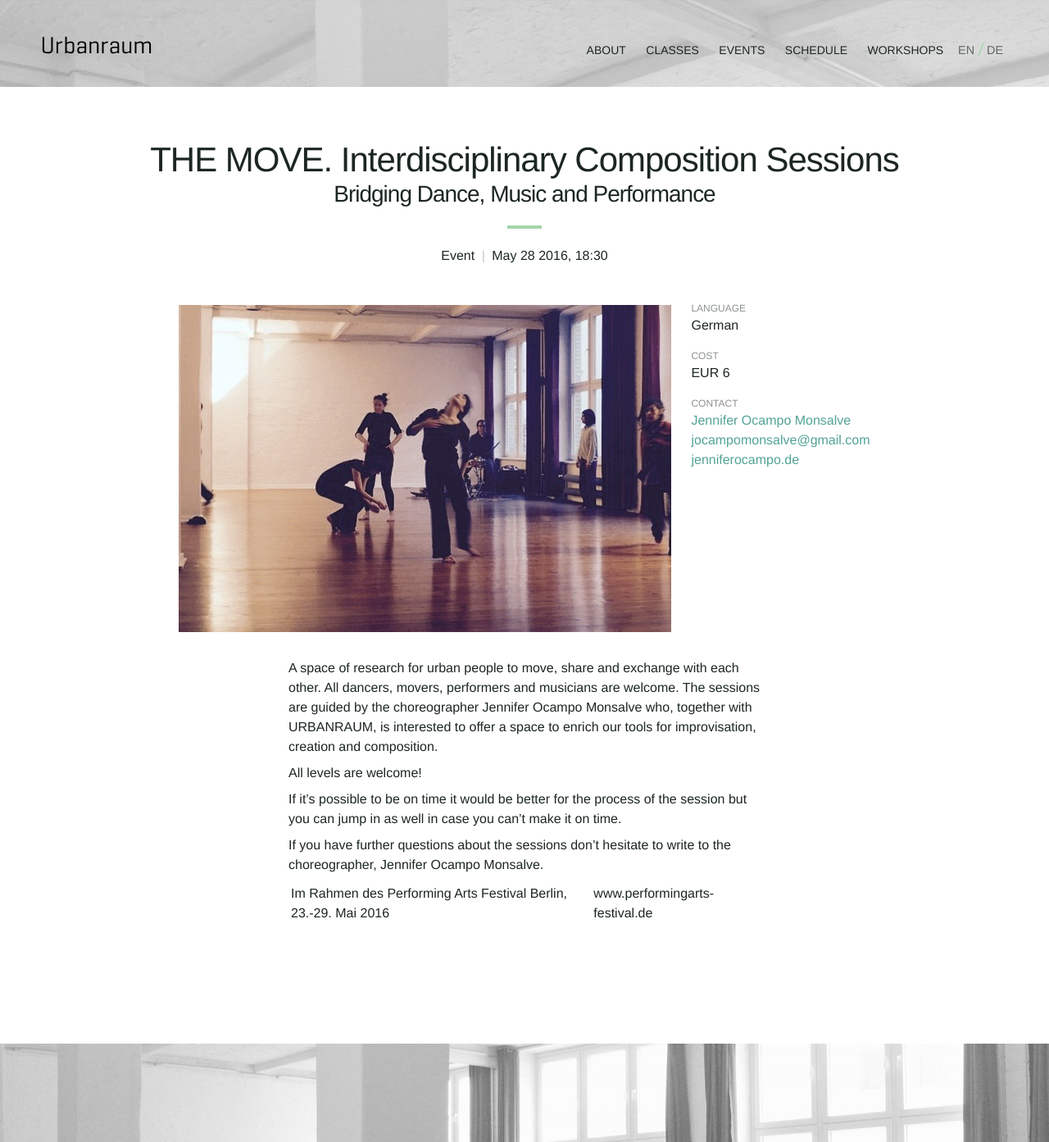
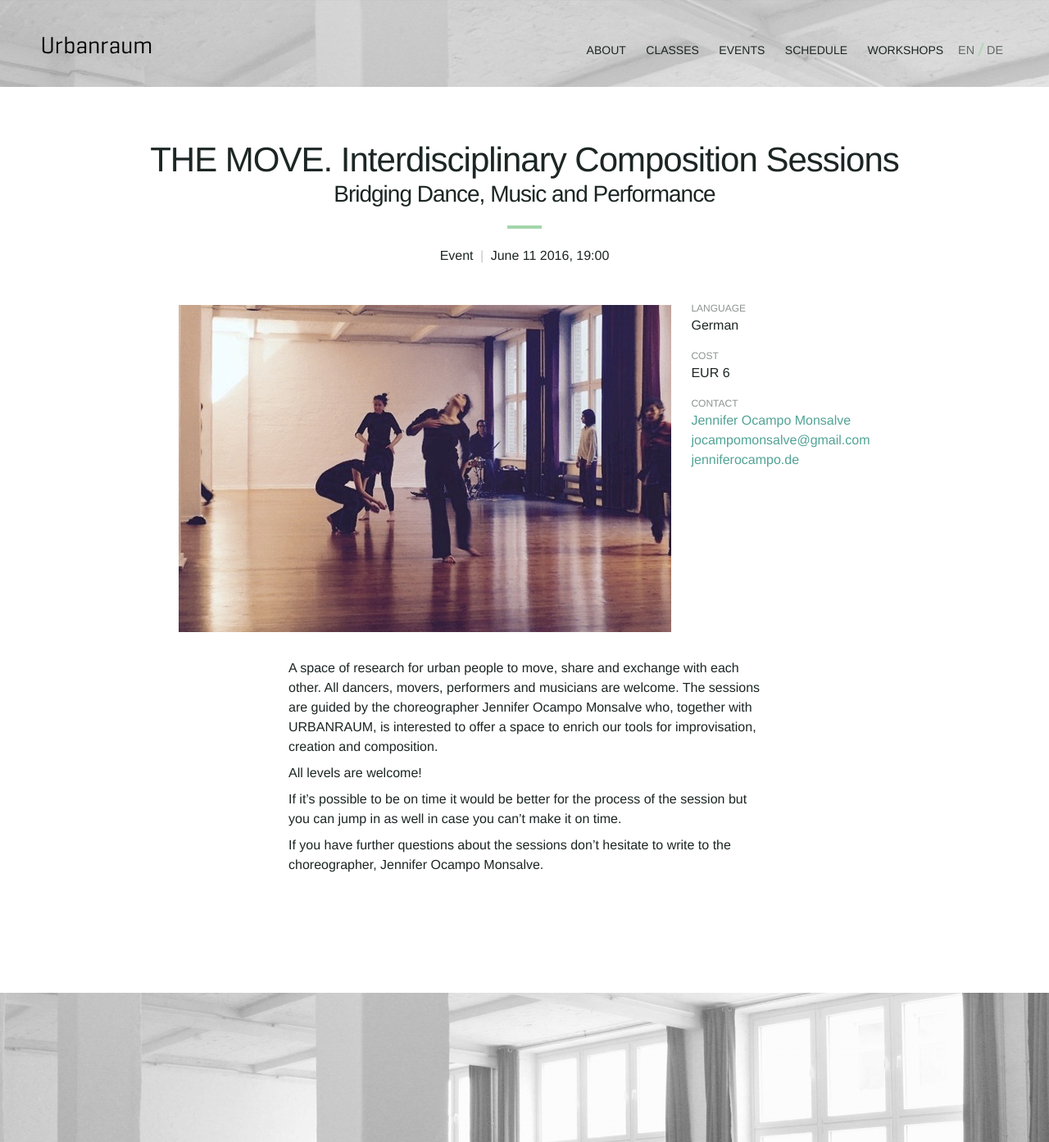
Before and after one commit to Kriesse/urbanraum, a Jekyll site: the page built from _events/2016-05-28-the-move.md, in a window 1280 px wide. Shown: the whole page at 82% size. Built offline with Jekyll 4.4.1, drawn with Linux system fonts in a browser that asks for light colours; nearby versions of some CDN libraries.

Commit message:
Update 2016-05-28-the-move.md

```diff
--- a/_events/2016-05-28-the-move.md
+++ b/_events/2016-05-28-the-move.md
@@ -1,10 +1,10 @@
 ---
 teacher: jennifer-ocampo
 
-date_en: "May 28 2016"
-date_de: "28. May 2016"
+date_en: "June 11 2016"
+date_de: "11. Juni 2016"
 
-time: "6:30pm"
+time: "7:00pm"
 
 image: "event-the-move-01.jpg"
 tags: workshops, classes
@@ -30,9 +30,14 @@ description_en: |
 
   If you have further questions about the sessions don’t hesitate to write to the choreographer, Jennifer Ocampo Monsalve.
 
-  Im Rahmen des Performing Arts Festival Berlin, 23.-29. Mai 2016 | www.performingarts-festival.de
 
-description_de:
+description_de: |
+  A space of research for urban people to move, share and exchange with each other. All dancers, movers, performers and musicians are welcome. The sessions are guided by the choreographer Jennifer Ocampo Monsalve who, together with URBANRAUM, is interested to offer a space to enrich our tools for improvisation, creation and composition.
 
+  All levels are welcome!
+
+  If it’s possible to be on time it would be better for the process of the session but you can jump in as well in case you can’t make it on time.
+
+  If you have further questions about the sessions don’t hesitate to write to the choreographer, Jennifer Ocampo Monsalve.
 
 ---
```
